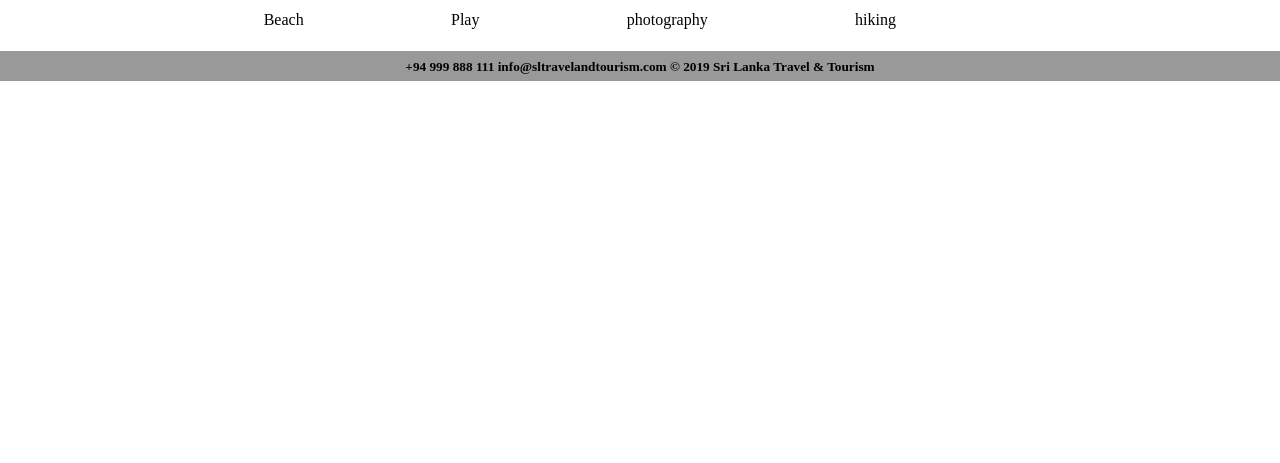
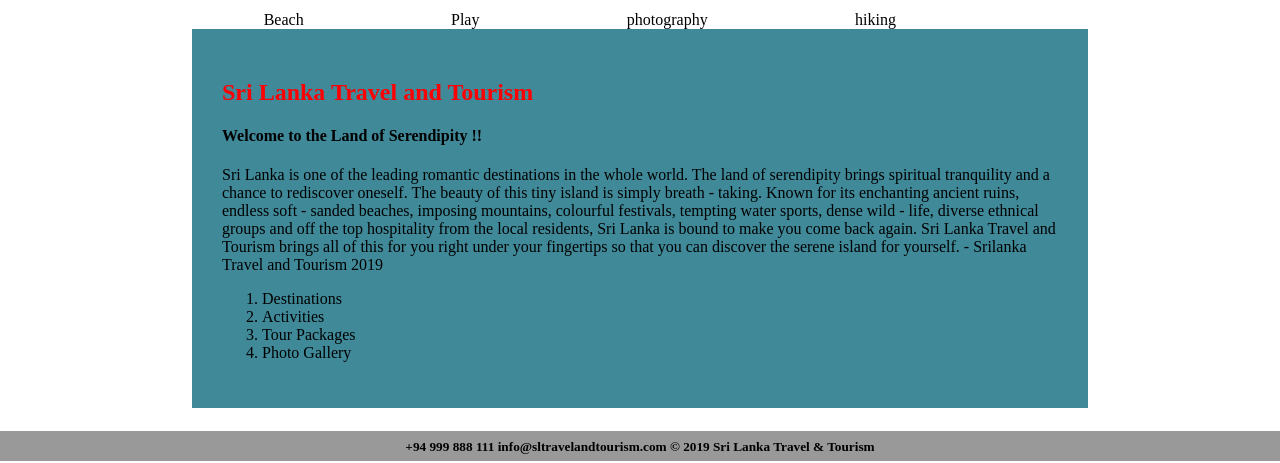
Before and after one commit to pankajan05/Srilanka-Tourism, a plain HTML site: page index.html in a window 1280 px wide. Shown: the part 523-986 px from the top of the page. Before the commit the page ends 800 px from the top, so only its background shows below. Drawn offline with Linux system fonts and the light colour scheme.

Commit message:
add the home description

```diff
--- a/css/home.css
+++ b/css/home.css
@@ -28,3 +28,12 @@
   width: 24%;
   display: inline-block;
 }
+
+.des{
+  background: #408999;
+  padding: 30px;
+}
+
+.des h2{
+  color: red;
+}
--- a/index.html
+++ b/index.html
@@ -42,6 +42,36 @@ INFO@SRILANKATRAVELANDTORUISM.COM</h4>
               <p>photography</p>
               <p>hiking</p>
               </div>
+
+              <div class="des">
+                                    <h2>  Sri Lanka Travel and Tourism</h2>
+                      <h4>Welcome to the Land of Serendipity !!</h4>
+                      Sri Lanka is one of the leading romantic destinations in the whole world. The land of serendipity brings
+                      spiritual tranquility and a chance to rediscover
+                      oneself. The beauty of this tiny island is simply breath
+                      -
+                      taking. Known for its enchanting ancient ruins, endless soft
+                      -
+                      sanded beaches, imposing mountains,
+                      colourful festivals, tempting water sports, dense wild
+                      -
+                      life, diverse ethnical groups and off the top
+                      hospitality from the local residents, Sri Lanka is bound to make you come back again. Sri Lanka Travel
+                      and Tourism brings all of this for you right under your fingertips so that you can discover the serene
+                      island for yourself.
+                      -
+                      Srilanka Travel and Tourism
+                      2019
+                      <ol>
+                        <li>Destinations</li>
+
+                        <li>Activities</li>
+
+                        <li>Tour Packages</li>
+
+                        <li>Photo Gallery</li>
+                      </ol>
+                </div>
       </div>
     </div>
 
```
